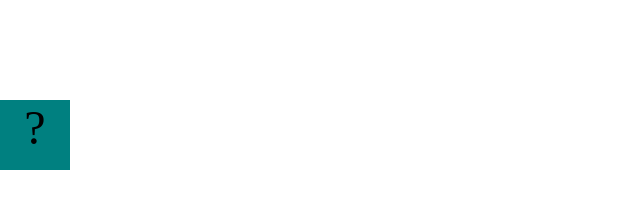
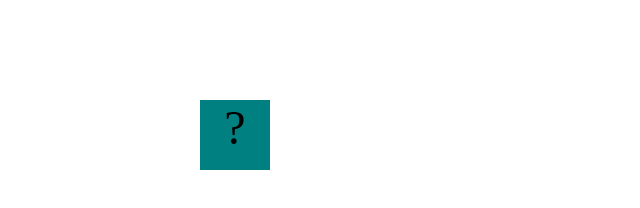
Before and after one commit to Gen1isStay/Gen1isStay.github.io, a plain HTML site: page projects/bouncing-box/index.html in a window 1280 px wide. Shown: the whole page, without its empty margins (0-640 px from the left). Drawn offline with Linux system fonts and the light colour scheme.

Commit message:
add bouncing box

```diff
--- a/projects/bouncing-box/index.html
+++ b/projects/bouncing-box/index.html
@@ -17,10 +17,10 @@
 			position: absolute;
 			top: 100px;
 			/* Change me! */
-			left: 0px;
+			left: 200px;
 		}
 
-		.board {
+		.board {=
 			height: 100vh;
 		}
 	</style>
```
